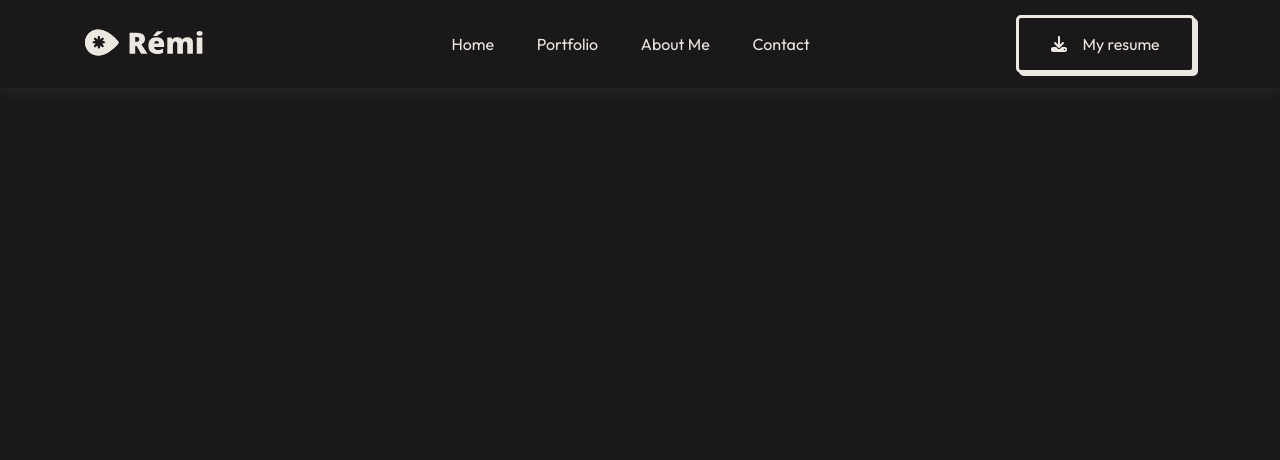
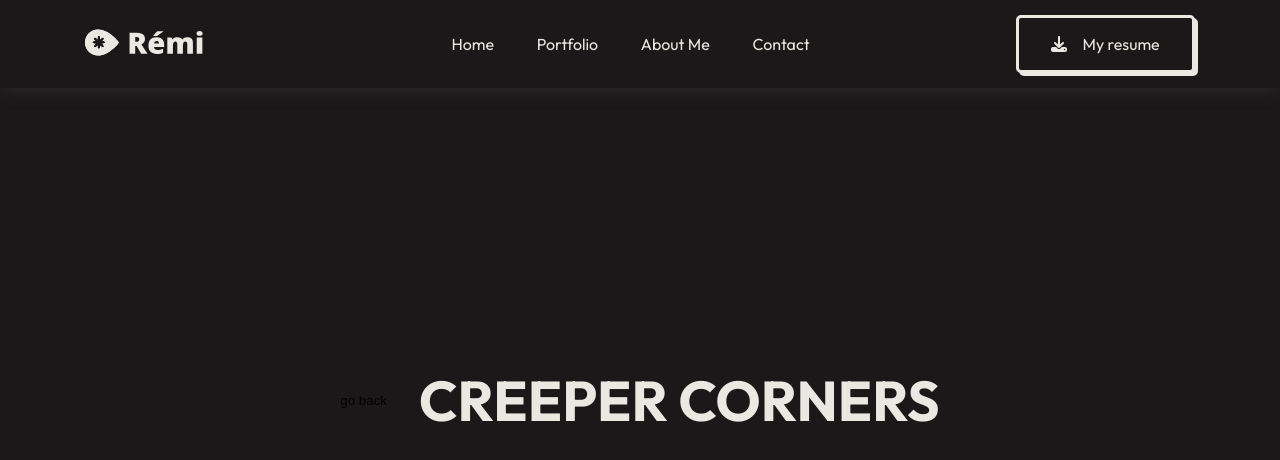
Before and after one commit to remilavigne/portfolio-2024, a React (Create React App) app: page /CreeperCorners in a window 1280 px wide. Shown: the top 460 px of the page. Built offline with nearby package versions, Linux system fonts and the light colour scheme.

Commit message:
Page created for Sprinter Sell and Creeper corenrs projects, and routes set on app.js. Nee work on the design and layout

```diff
--- a/src/App.js
+++ b/src/App.js
@@ -4,6 +4,8 @@ import { BrowserRouter as Router, Route, Routes } from "react-router-dom";
 import Navbar from "./Pages/Home/Navbar";
 import PageNotFound from "./Pages/Home/PageNotFound.jsx";
 import Home from "./Pages/Home/Homescreen";
+import SprinterSell from "./Pages/Home/SprinterSell.jsx";
+import CreeperCorners from "./Pages/Home/CreeperCorners.jsx";
 
 function App() {
   return (
@@ -13,6 +15,8 @@ function App() {
           <Navbar />
           <Routes>
             <Route path="/" element={<Home />}></Route>
+            <Route path="/SprinterSell" element={<SprinterSell />} />
+            <Route path="/CreeperCorners" element={<CreeperCorners />} />
             <Route path="*" element={<PageNotFound />}></Route>
           </Routes>
         </div>
--- /dev/null
+++ b/src/Pages/Home/CreeperCorners.jsx
@@ -0,0 +1,12 @@
+import React from 'react';
+
+const CreeperCorners = () => {
+    return (
+        <div className='hero--section'>
+          <button>go back</button>
+            <h1>CREEPER CORNERS</h1>
+        </div>
+    );
+}
+
+export default CreeperCorners;
--- a/src/Pages/Home/MyPortfolio.jsx
+++ b/src/Pages/Home/MyPortfolio.jsx
@@ -1,6 +1,7 @@
 import data from "../../data/index.json";
 import { FontAwesomeIcon } from '@fortawesome/react-fontawesome';
 import { faSquareGithub } from '@fortawesome/free-brands-svg-icons';
+import { Link } from 'react-router-dom';
 
 export default function MyPortfolio() {
   return (
@@ -39,6 +40,9 @@ export default function MyPortfolio() {
                   Github
                 </button>
               </a>
+              <Link to="/SprinterSell">
+                <button className="btn btn-github">More information</button>
+              </Link>
             </div>
           </div>
         ))}
--- /dev/null
+++ b/src/Pages/Home/SprinterSell.jsx
@@ -0,0 +1,12 @@
+import React from 'react';
+
+const SprinterSell = () => {
+    return (
+        <div className='hero--section'>
+          <button>go back</button>
+            <h1>SPRINTER SELL</h1>
+        </div>
+    );
+}
+
+export default SprinterSell;
```
